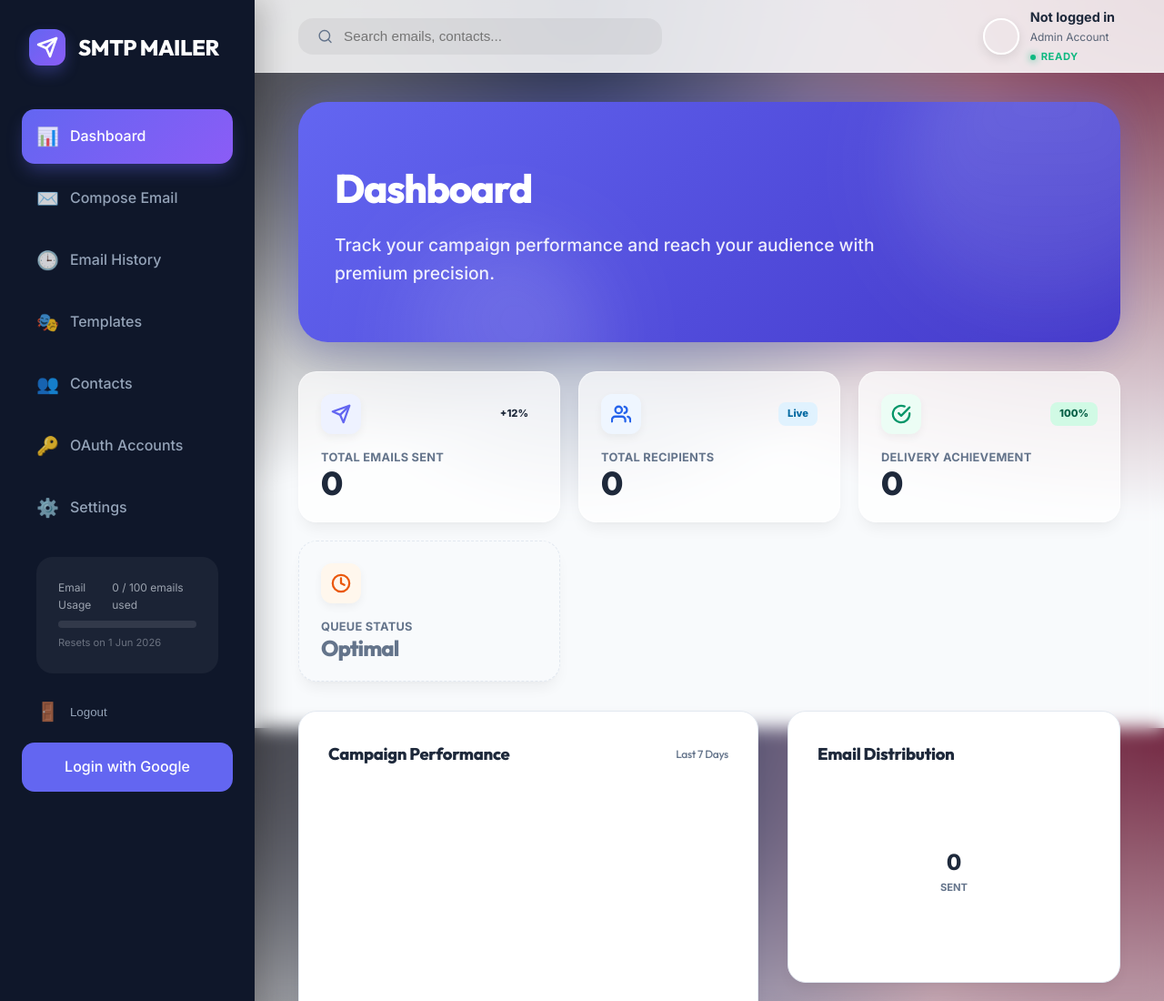
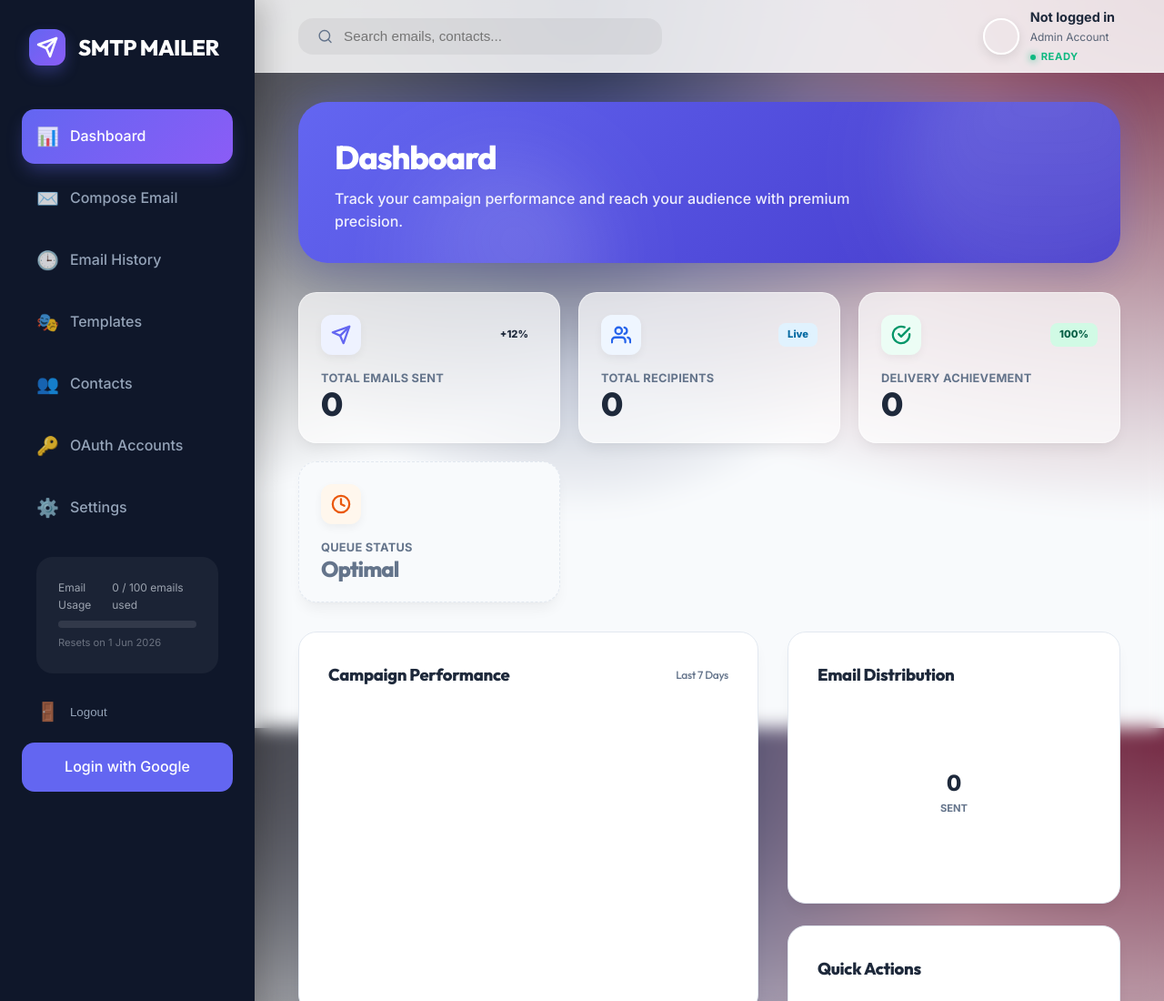
Before and after one commit to jayesh-Somwanshi/email-send-app, a website: page public/index.html in a window 1280 px wide. Shown: the top 1100 px of the page at 91% size. Drawn offline with nearby package versions, Linux system fonts and the light colour scheme; no server answers.

Commit message:
solve profile

```diff
--- a/public/index.html
+++ b/public/index.html
@@ -129,8 +129,8 @@
             <div class="dashboard-banner">
               <div class="blob blob-1"></div>
               <div class="blob blob-2"></div>
-              <h1 style="font-size: 2.75rem; font-weight: 800; margin-bottom: 12px; letter-spacing: -1.5px;">Dashboard</h1>
-              <p style="font-size: 1.2rem; opacity: 0.9; font-weight: 500; max-width: 600px;">Track your campaign performance and reach your audience with premium precision.</p>
+              <h1 style="font-size: 2.25rem; font-weight: 800; margin-bottom: 4px; letter-spacing: -1.2px;">Dashboard</h1>
+              <p style="font-size: 1rem; opacity: 0.9; font-weight: 500; max-width: 600px;">Track your campaign performance and reach your audience with premium precision.</p>
             </div>
 
             <div class="dashboard-grid">
--- a/public/styles.css
+++ b/public/styles.css
@@ -201,7 +201,7 @@ header {
 /* Dashboard Redesign Enhancement v2 - Premium */
 .dashboard-banner {
   background: linear-gradient(135deg, var(--primary) 0%, var(--primary-dark) 100%);
-  padding: 60px 40px;
+  padding: 32px 40px;
   border-radius: var(--radius-lg);
   color: white;
   margin-bottom: 32px;
```
